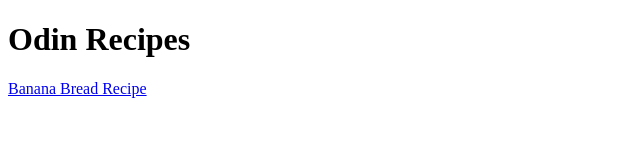
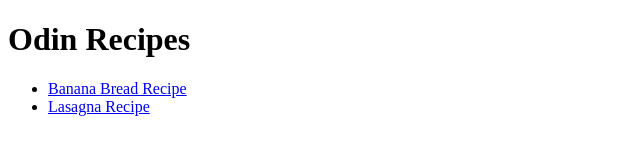
Before and after one commit to Tmac718/odin-recipes, a plain HTML site: page index.html in a window 1280 px wide. Shown: the whole page, without its empty margins (0-640 px from the left). Drawn offline with Linux system fonts and the light colour scheme.

Commit message:
Add recipe <ul> to index & link to lasagna page

```diff
--- a/index.html
+++ b/index.html
@@ -7,10 +7,12 @@
 
     <body>
         <h1>Odin Recipes</h1>
+        <ul>
+        <li><a href="./recipes/banana_bread.html">Banana Bread Recipe </a></li>
 
-        <a href="./recipes/banana_bread.html">Banana Bread Recipe </a>
+        <li><a href="./recipes/lasagna.html">Lasagna Recipe</a></li>
 
-
+        </ul>
 
 
     </body>
```
